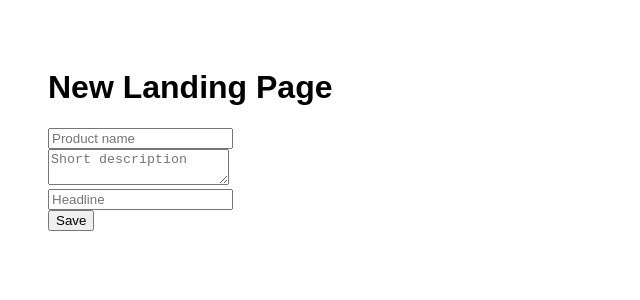
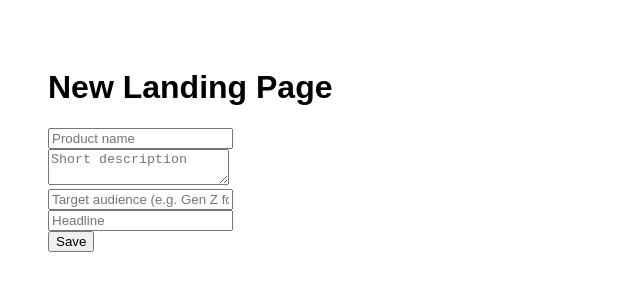
Before and after one commit to abdulmuqeeth06/my-first-AI-powered-landing-page-waitlist-generator, a Next.js app: page /dashboard/new in a window 1280 px wide. Shown: the top 300 px of the page, without its empty margins (0-640 px from the left). Built offline with nearby package versions, Linux system fonts and the light colour scheme; no server answers.

Commit message:
Add real dashboard UI

```diff
--- a/app/dashboard/new/page.tsx
+++ b/app/dashboard/new/page.tsx
@@ -11,6 +11,7 @@ export default function NewLandingPage() {
   const [productName, setProductName] = useState("");
   const [description, setDescription] = useState("");
   const [headline, setHeadline] = useState("");
+  const [audience, setAudience] = useState("");
   const [error, setError] = useState<string | null>(null);
   const [loading, setLoading] = useState(false);
 
@@ -33,6 +34,7 @@ export default function NewLandingPage() {
       product_name: productName,
       description,
       headline,
+      audience,
     });
 
     setLoading(false);
@@ -44,6 +46,7 @@ export default function NewLandingPage() {
       setProductName("");
       setDescription("");
       setHeadline("");
+      setAudience("");
     }
   };
 
@@ -66,6 +69,13 @@ export default function NewLandingPage() {
       <br />
 
       <input
+        placeholder="Target audience (e.g. Gen Z founders)"
+        value={audience}
+        onChange={(e) => setAudience(e.target.value)}
+      />
+      <br />
+
+      <input
         placeholder="Headline"
         value={headline}
         onChange={(e) => setHeadline(e.target.value)}
```
